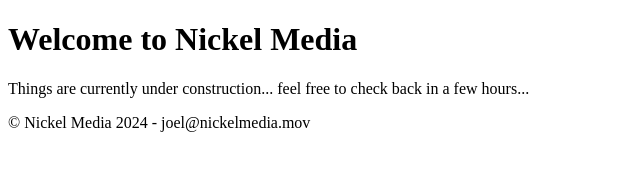
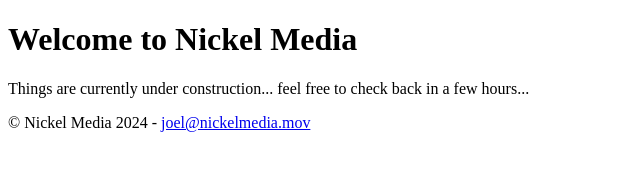
Before and after one commit to joelnickelmedia/joelnickelmedia, a plain HTML site: page index.html in a window 1280 px wide. Shown: the whole page, without its empty margins (0-640 px from the left). Drawn offline with Linux system fonts and the light colour scheme.

Commit message:
edit footer

```diff
--- a/index.html
+++ b/index.html
@@ -9,7 +9,7 @@
         <p>Things are currently under construction... feel free to check back in a few hours...
         </p>
 
-        <footer>© Nickel Media 2024 - joel@nickelmedia.mov</footer>
+        <footer>© Nickel Media 2024 - <a href="mailto:joel@nickelmedia.mov">joel@nickelmedia.mov</a></footer>
     </body>
 </head>
 <body>
```
